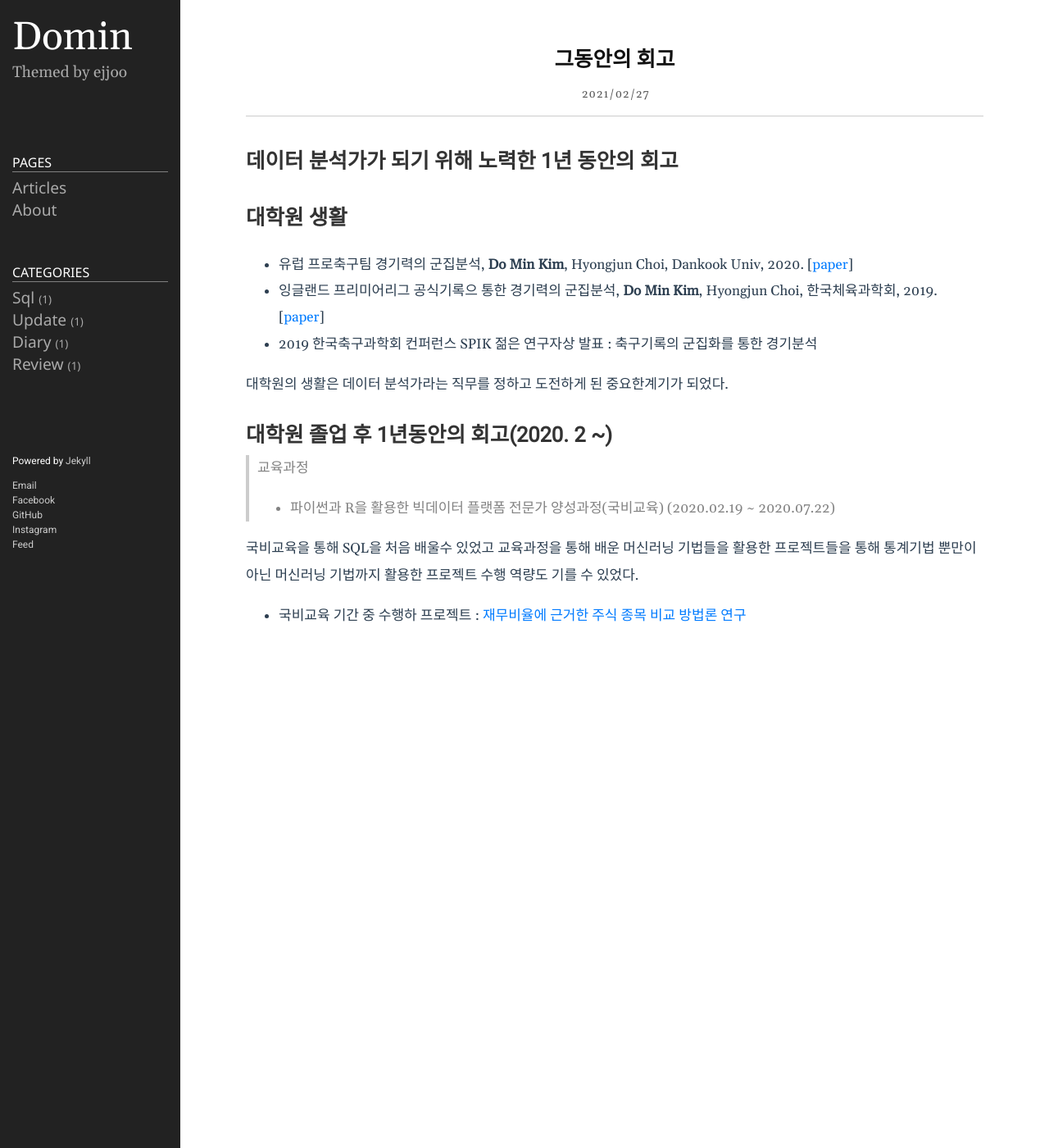
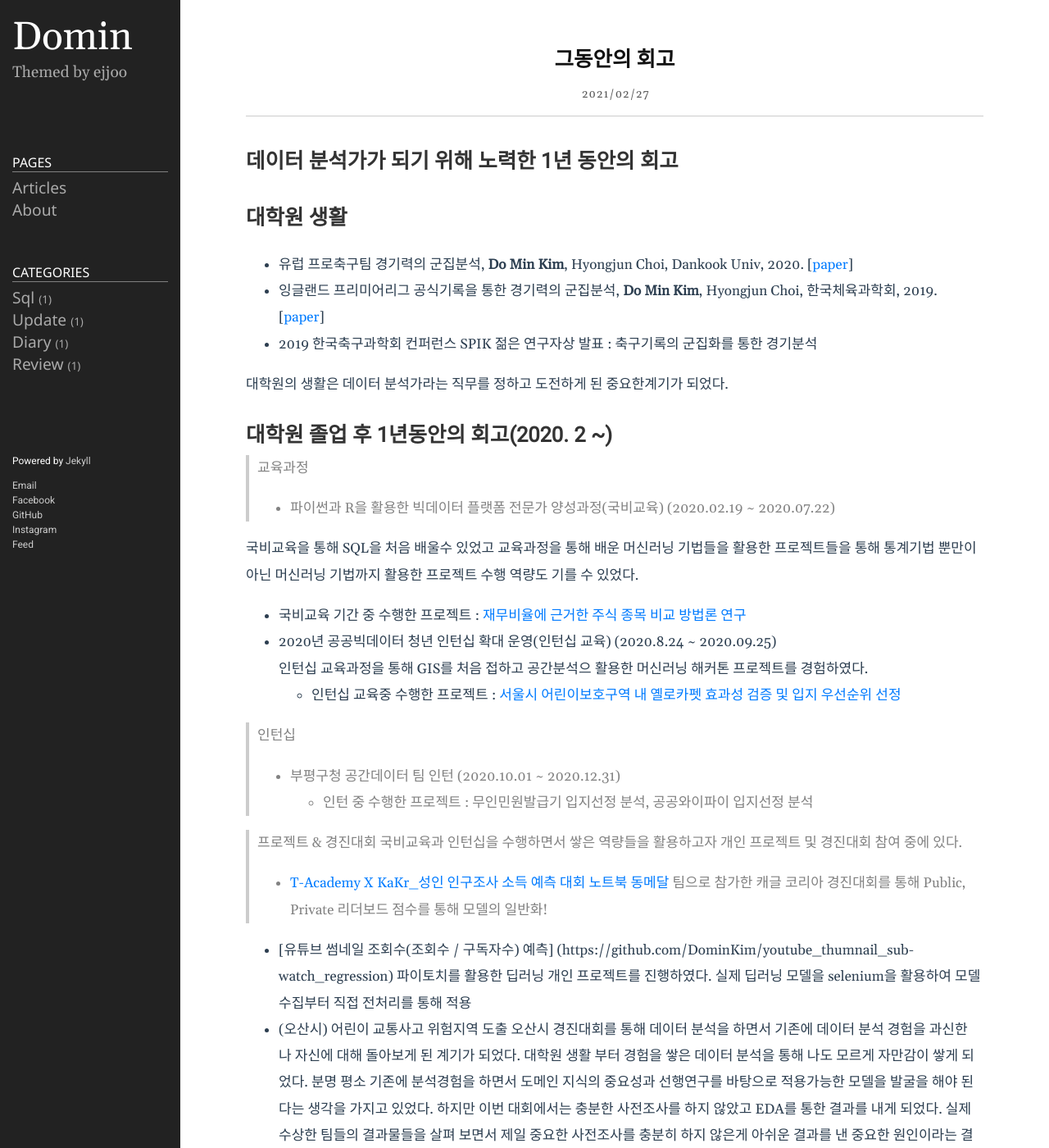
Before and after one commit to DominKim/Dominkim.github.io, a Jekyll site: the page built from _posts/2021-02-27-그동안의 회고.markdown, in a window 1280 px wide and 1400 px high. Shown: the whole window at 82% size. Built offline with Jekyll 4.4.1, drawn with Linux system fonts in a browser that asks for light colours; some of the changed text lies outside the part shown.

Commit message:
Update 2021-02-27-그동안의 회고.markdown

```diff
--- a/_posts/2021-02-27-그동안의 회고.markdown
+++ b/_posts/2021-02-27-그동안의 회고.markdown
@@ -8,7 +8,7 @@ category: Diary
 
 ## 대학원 생활
 - 유럽 프로축구팀 경기력의 군집분석, **Do Min Kim**, Hyongjun Choi, Dankook Univ, 2020. [[paper](http://www.riss.kr/search/detail/DetailView.do?p_mat_type=be54d9b8bc7cdb09&control_no=9aba5683f3f30388ffe0bdc3ef48d419)]
-- 잉글랜드 프리미어리그 공식기록으 통한 경기력의 군집분석, **Do Min Kim**, Hyongjun Choi, 한국체육과학회, 2019. [[paper](http://www.riss.kr/search/detail/DetailView.do?p_mat_type=1a0202e37d52c72d&control_no=a24b63d5221419beb7998d826d417196)]
+- 잉글랜드 프리미어리그 공식기록을 통한 경기력의 군집분석, **Do Min Kim**, Hyongjun Choi, 한국체육과학회, 2019. [[paper](http://www.riss.kr/search/detail/DetailView.do?p_mat_type=1a0202e37d52c72d&control_no=a24b63d5221419beb7998d826d417196)]
 - 2019 한국축구과학회 컨퍼런스 SPIK 젊은 연구자상 발표 : 축구기록의 군집화를 통한 경기분석
 
 대학원의 생활은 데이터 분석가라는 직무를 정하고 도전하게 된 중요한계기가 되었다.
@@ -20,4 +20,25 @@ category: Diary
 
   국비교육을 통해 SQL을 처음 배울수 있었고 교육과정을 통해 배운 머신러닝 기법들을 활용한 프로젝트들을 통해 통계기법 뿐만이 아닌 머신러닝 기법까지 활용한 프로젝트 수행 역량도
   기를 수 있었다.
-  -  국비교육 기간 중 수행하 프로젝트 : [재무비율에 근거한 주식 종목 비교 방법론 연구](https://github.com/DominKim/Final_project)
+  -  국비교육 기간 중 수행한 프로젝트 : [재무비율에 근거한 주식 종목 비교 방법론 연구](https://github.com/DominKim/Final_project)
+
+- 2020년 공공빅데이터 청년 인턴십 확대 운영(인턴십 교육) (2020.8.24 ~ 2020.09.25)
+
+  인턴십 교육과정을 통해 GIS를 처음 접하고 공간분석으 활용한 머신러닝 해커톤 프로젝트를 경험하였다.
+
+  - 인턴십 교육중 수행한 프로젝트 : [서울시 어린이보호구역 내 옐로카펫 효과성 검증 및 입지 우선순위 선정](https://github.com/DominKim/Yellow_carpet_effectiveness_evaluation)
+
+> 인턴십
+- 부평구청 공간데이터 팀 인턴 (2020.10.01 ~ 2020.12.31)
+  - 인턴 중 수행한 프로젝트 : 무인민원발급기 입지선정 분석, 공공와이파이 입지선정 분석
+
+> 프로젝트 & 경진대회
+국비교육과 인턴십을 수행하면서 쌓은 역량들을 활용하고자 개인 프로젝트 및 경진대회 참여 중에 있다.
+- [T-Academy X KaKr_성인 인구조사 소득 예측 대회 노트북 동메달](https://www.kaggle.com/dominedgar/t-academy-x-kakr-eda)
+  팀으로 참가한 캐글 코리아 경진대회를 통해 Public, Private 리더보드 점수를 통해 모델의 일반화!
+
+- [유튜브 썸네일 조회수(조회수 / 구독자수) 예측] (https://github.com/DominKim/youtube_thumnail_sub-watch_regression)
+  파이토치를 활용한 딥러닝 개인 프로젝트를 진행하였다. 실제 딥러닝 모델을 selenium을 활용하여 모델 수집부터 직접 전처리를 통해 적용
+
+- (오산시) 어린이 교통사고 위험지역 도출
+  오산시 경진대회를 통해 데이터 분석을 하면서 기존에 데이터 분석 경험을 과신한 나 자신에 대해 돌아보게 된 계기가 되었다. 대학원 생활 부터 경험을 쌓은 데이터 분석을 통해 나도 모르게 자만감이 쌓게 되었다. 분명 평소 기존에 분석경험을 하면서 도메인 지식의 중요성과 선행연구를 바탕으로 적용가능한 모델을 발굴을 해야 된다는 생각을 가지고 있었다. 하지만 이번 대회에서는 충분한 사전조사를 하지 않았고 EDA를 통한 결과를 내게 되었다. 실제 수상한 팀들의 결과물들을 살펴 보면서 제일 중요한 사전조사를 충분히 하지 않은게 아쉬운 결과를 낸 중요한 원인이라는 결론을 도출하게 되었다.
```
